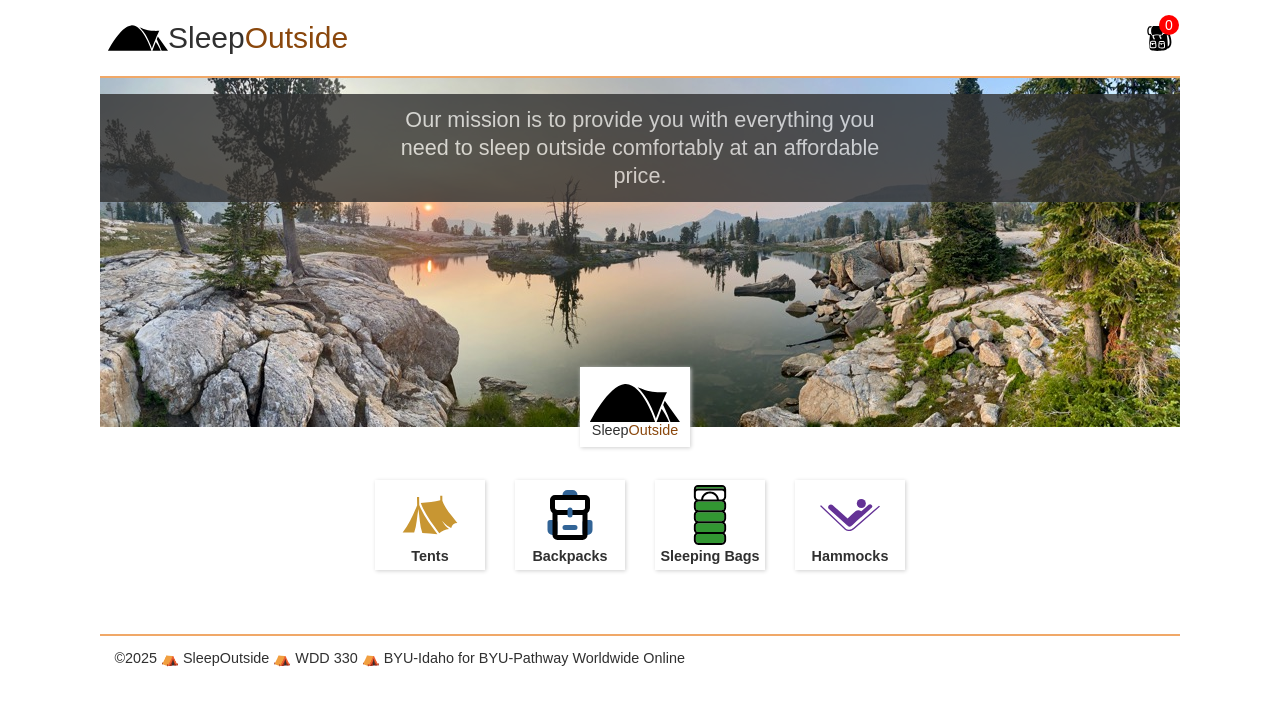
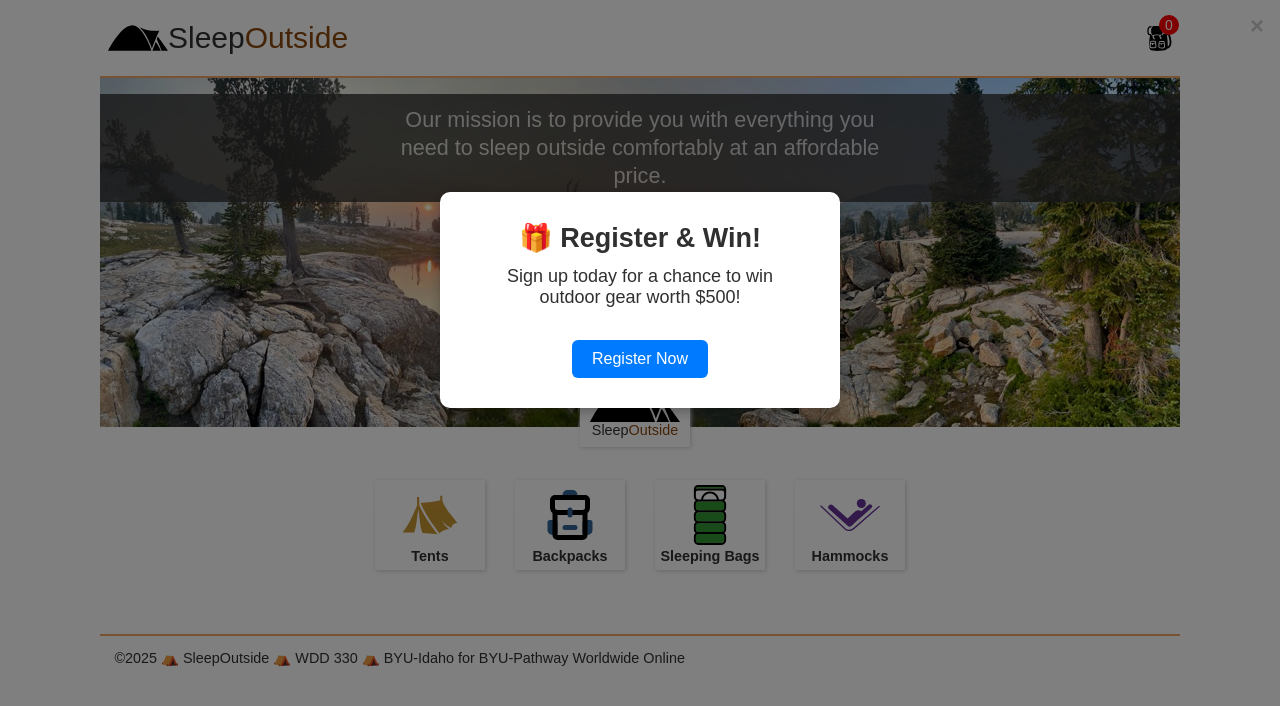
Before and after one commit to Jonthss/WDD-330, a website built with Vite: page src/index.html in a window 1280 px wide. Built offline with nearby package versions, Linux system fonts and the light colour scheme; no server answers.

Commit message:
Call to action-register with site

```diff
--- a/src/css/style.css
+++ b/src/css/style.css
@@ -382,6 +382,59 @@ button {
   background-color: #3a4a0f;
 }
 
+/* Modal - primeira visita */
+.modal {
+  display: none;
+  position: fixed;
+  z-index: 9999;
+  left: 0;
+  top: 0;
+  width: 100%;
+  height: 100%;
+  overflow: auto;
+  background-color: rgba(0,0,0,0.5);
+}
+
+.modal-content {
+  background-color: #fff;
+  margin: 15% auto;
+  padding: 30px;
+  border-radius: 10px;
+  width: 90%;
+  max-width: 400px;
+  text-align: center;
+  box-shadow: 0 4px 12px rgba(0,0,0,0.25);
+}
+
+.modal-content h2 {
+  margin-top: 0;
+}
+
+.modal-content button {
+  margin-top: 20px;
+  padding: 10px 20px;
+  background-color: #007bff;
+  border: none;
+  color: white;
+  font-size: 1rem;
+  border-radius: 6px;
+  cursor: pointer;
+}
+
+.modal-content button:hover {
+  background-color: #0056b3;
+}
+
+.close-btn {
+  position: absolute;
+  right: 16px;
+  top: 12px;
+  font-size: 24px;
+  font-weight: bold;
+  color: #666;
+  cursor: pointer;
+}
+
 
 @media screen and (min-width: 500px) {
   body {
--- a/src/index.html
+++ b/src/index.html
@@ -73,5 +73,13 @@
       </section>
     </main>
     <footer id="main-footer"></footer>
+    <div id="register-modal" class="modal">
+      <div class="modal-content">
+        <span class="close-btn">&times;</span>
+        <h2>🎁 Register & Win!</h2>
+        <p>Sign up today for a chance to win outdoor gear worth $500!</p>
+        <button onclick="window.location.href='/register.html'">Register Now</button>
+      </div>
+    </div>
   </body>
 </html>
--- a/src/js/main.js
+++ b/src/js/main.js
@@ -13,3 +13,25 @@ updateCartNum();
 
 // To call the header and footer partials
 loadHeaderFooter();
+
+document.addEventListener('DOMContentLoaded', () => {
+  const modal = document.getElementById('register-modal');
+  const closeBtn = document.querySelector('.close-btn');
+
+  const hasSeenModal = localStorage.getItem('hasSeenRegisterModal');
+
+  if (!hasSeenModal) {
+    modal.style.display = 'block';
+    localStorage.setItem('hasSeenRegisterModal', 'true');
+  }
+
+  closeBtn.addEventListener('click', () => {
+    modal.style.display = 'none';
+  });
+
+  window.addEventListener('click', (event) => {
+    if (event.target === modal) {
+      modal.style.display = 'none';
+    }
+  });
+});
```
